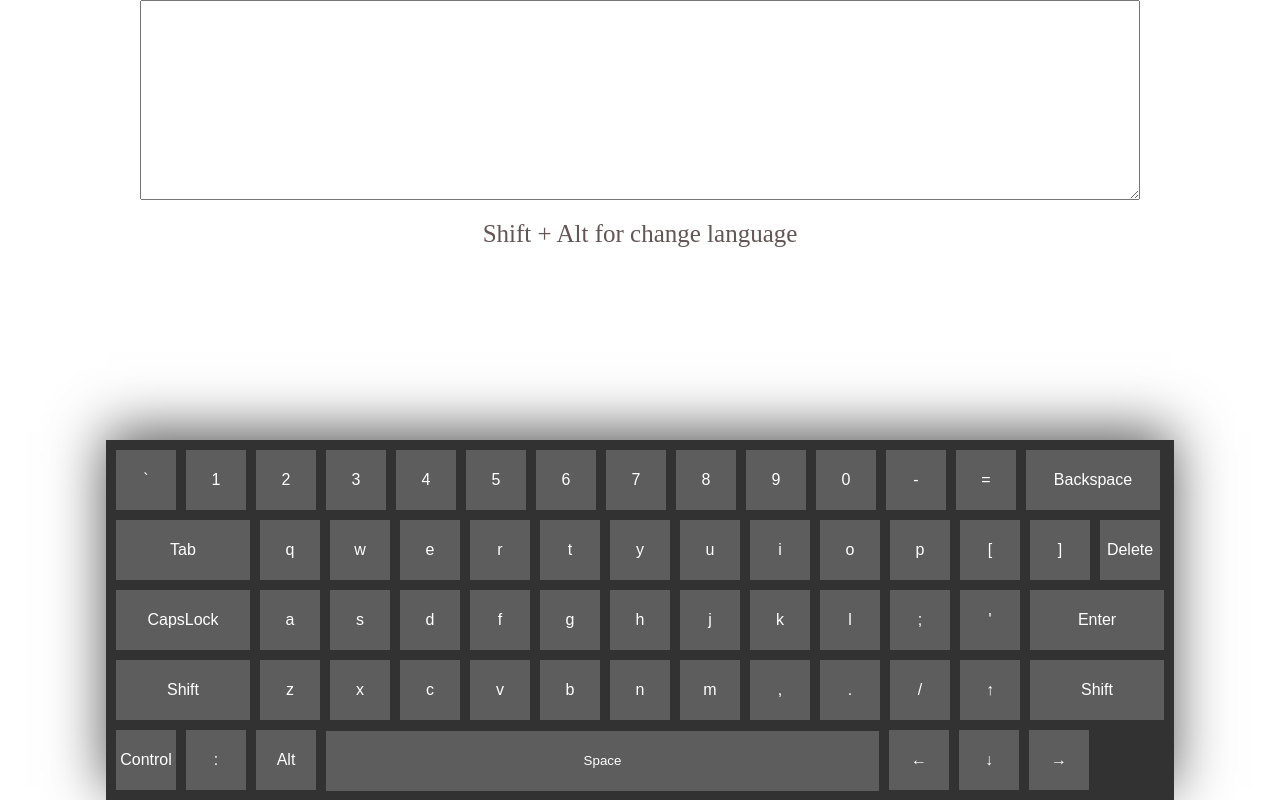
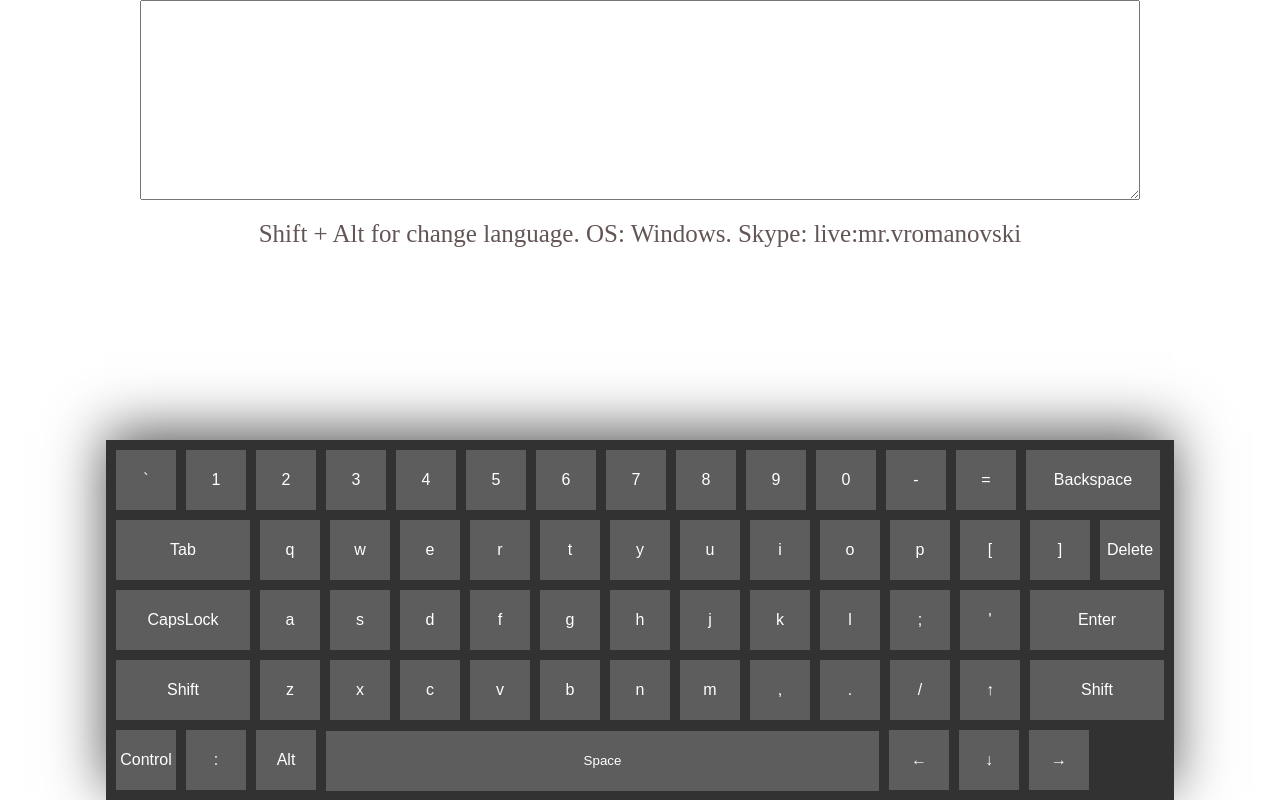
Before and after one commit to VadimRomanovski/virtual-keyboard, a website: page index.html in a window 1280 px wide. Drawn offline with Linux system fonts and the light colour scheme.

Commit message:
feat: upload finish file for gh-pages

```diff
--- a/script.js
+++ b/script.js
@@ -3,7 +3,7 @@ const info = document.createElement("div");
 const keyBoard = document.createElement("div");
 const body = document.querySelector("body");
 info.classList.add("info");
-info.innerText = "Shift + Alt for change language";
+info.innerText = "Shift + Alt for change language. OS: Windows. Skype: live:mr.vromanovski";
 textarea.classList.add("textarea");
 keyBoard.classList.add("keys-container");
 body.append(textarea);
--- a/style.css
+++ b/style.css
@@ -114,6 +114,8 @@
     font-size: 25px;
     /* background-color: rgb(51, 50, 50); */
     color: #635555;
+    width: 1000px;
+    text-align: center;
 }
 
 .textarea{
```
Also changed, not shown: index.html (line endings or trailing spaces).
